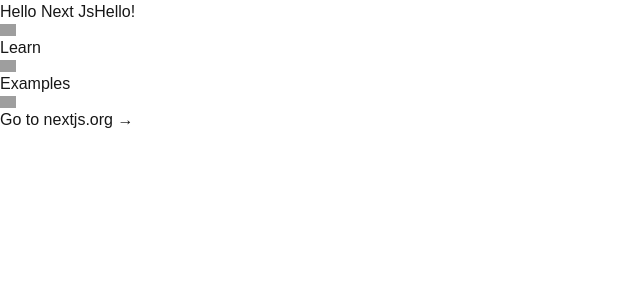
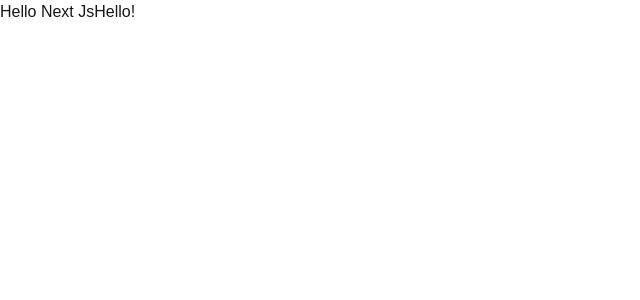
Before and after one commit to JannatulAfrozFaria/next-js-practice-1, a Next.js app: page / in a window 1280 px wide. Shown: the top 300 px of the page, without its empty margins (0-640 px from the left). Built offline with nearby package versions, Linux system fonts and the light colour scheme; grey boxes are pictures that could not be loaded.

Commit message:
footer removed

```diff
--- a/src/app/page.js
+++ b/src/app/page.js
@@ -9,7 +9,7 @@
            Hello!
         </button>
       </main>
-      <footer className="row-start-3 flex gap-6 flex-wrap items-center justify-center">
+      {/* <footer className="row-start-3 flex gap-6 flex-wrap items-center justify-center">
         <a
           className="flex items-center gap-2 hover:underline hover:underline-offset-4"
           href="https://nextjs.org/learn?utm_source=create-next-app&utm_medium=appdir-template-tw&utm_campaign=create-next-app"
@@ -55,7 +55,7 @@
           />
           Go to nextjs.org →
         </a>
-      </footer>
+      </footer> */}
     </div>
   );
 }
```
